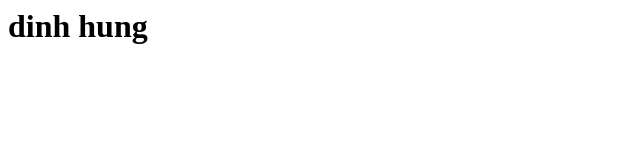
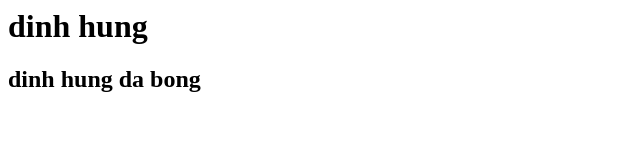
Before and after one commit to hung7tkd/BK, a plain HTML site: page index.html in a window 1280 px wide. Shown: the whole page, without its empty margins (0-640 px from the left). Drawn offline with Linux system fonts and the light colour scheme.

Commit message:
commit 2

```diff
--- a/index.html
+++ b/index.html
@@ -1 +1,2 @@
 <h1>dinh hung</h1>
+<h2>dinh hung da bong</h2>
```
Also changed, not shown: about.html (+1 -0 lines).
